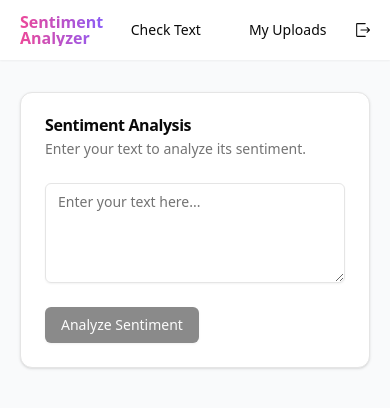
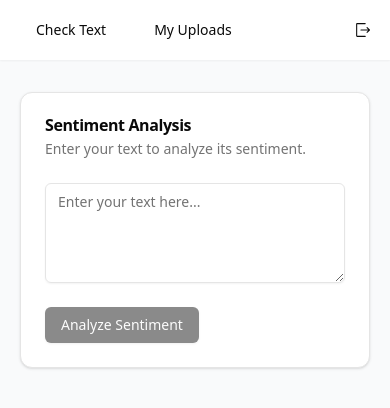
Before and after one commit to sweetykitty777/sentiment-analyzer-front, a React (Vite) app: page / in a window 390 px wide. Shown: the top 408 px of the page. Built offline with nearby package versions, Linux system fonts and the light colour scheme.

Commit message:
hide logo

```diff
--- a/src/components/navbar/Navbar.tsx
+++ b/src/components/navbar/Navbar.tsx
@@ -15,7 +15,7 @@
     <div className="bg-white shadow-sm">
       <div className="max-w-screen-lg mx-auto">
         <header className="flex justify-between items-center mx-5">
-          <span className="max-w-min font-bold leading-4 bg-clip-text text-transparent bg-gradient-to-r from-pink-500 to-violet-500">
+          <span className="hidden sm:block max-w-min font-bold leading-4 bg-clip-text text-transparent bg-gradient-to-r from-pink-500 to-violet-500">
             Sentiment Analyzer
           </span>
           <NavigationMenu className="py-3">
```
